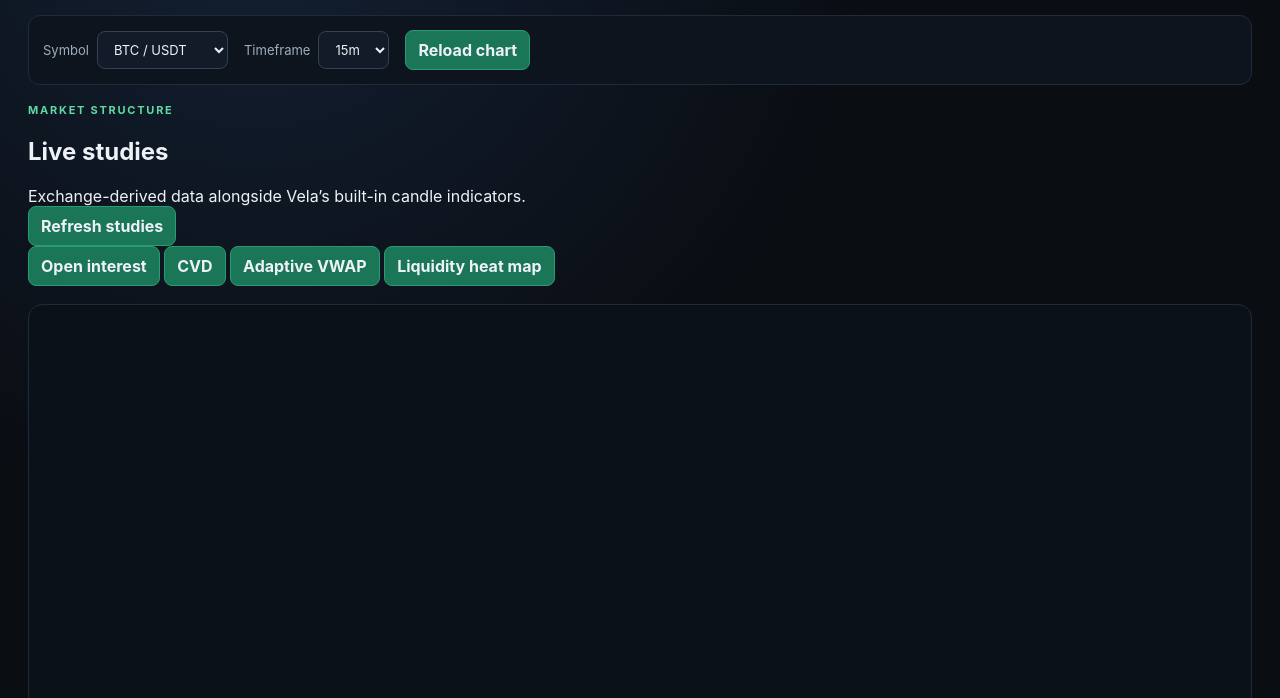
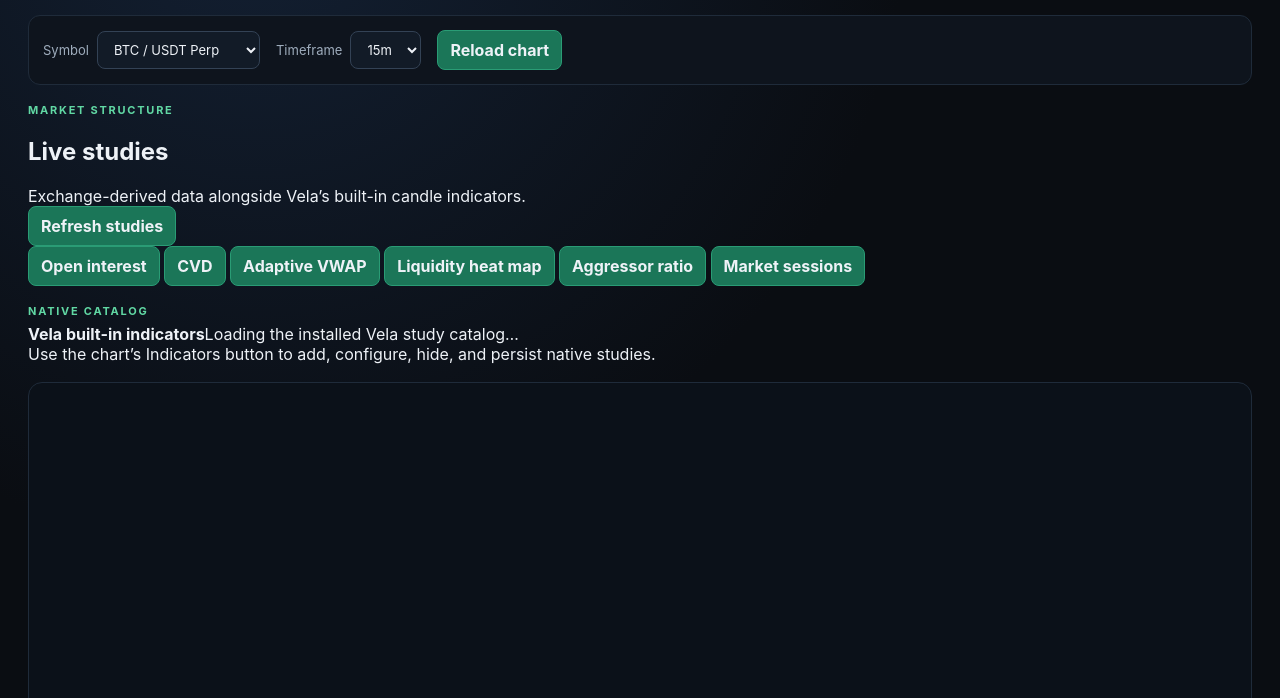
Before and after one commit to snakeplisskenai/vela-market-workspace, a website built with Vite: page index.html in a window 1280 px wide. Shown: the part 102-800 px from the top of the page. Built offline with nearby package versions, Linux system fonts and the light colour scheme; what @luxalgo/vela would draw is missing.

Commit message:
Add perpetual symbols and expanded live study controls

```diff
--- a/index.html
+++ b/index.html
@@ -28,7 +28,7 @@
         <div class="status" id="status" data-state="offline">Starting…</div>
       </header>
       <section class="toolbar" aria-label="Chart controls">
-        <label>Symbol <select id="symbol"><option value="BTCUSDT">BTC / USDT</option><option value="SUIUSDT">SUI / USDT</option><option value="PEPEUSDT">PEPE / USDT</option><option value="BONKUSDT">BONK / USDT</option><option value="ETHUSDT">ETH / USDT</option><option value="SOLUSDT">SOL / USDT</option></select></label>
+        <label>Symbol <select id="symbol"><option value="BTCUSDT.P">BTC / USDT Perp</option><option value="SUIUSDT.P">SUI / USDT Perp</option><option value="PEPEUSDT">PEPE / USDT Spot</option><option value="BONKUSDT">BONK / USDT Spot</option><option value="ETHUSDT.P">ETH / USDT Perp</option><option value="SOLUSDT.P">SOL / USDT Perp</option></select></label>
         <label>Timeframe <select id="timeframe"><option value="1">1m</option><option value="5">5m</option><option value="15" selected>15m</option><option value="60">1h</option><option value="240">4h</option></select></label>
         <button id="reload" type="button">Reload chart</button>
       </section>
@@ -42,8 +42,14 @@
           <button type="button" class="study-toggle active" data-study-toggle="cvd" aria-pressed="true">CVD</button>
           <button type="button" class="study-toggle active" data-study-toggle="vwap" aria-pressed="true">Adaptive VWAP</button>
           <button type="button" class="study-toggle active" data-study-toggle="heatmap" aria-pressed="true">Liquidity heat map</button>
+          <button type="button" class="study-toggle active" data-study-toggle="aggressor" aria-pressed="true">Aggressor ratio</button>
+          <button type="button" class="study-toggle active" data-study-toggle="sessions" aria-pressed="true">Market sessions</button>
         </div>
         <div class="studies-grid" data-studies-grid></div>
+      </section>
+      <section class="catalog-shell" aria-label="Vela indicator catalog">
+        <div><p class="eyebrow">NATIVE CATALOG</p><strong>Vela built-in indicators</strong><span data-native-catalog>Loading the installed Vela study catalog…</span></div>
+        <span>Use the chart’s Indicators button to add, configure, hide, and persist native studies.</span>
       </section>
       <section id="chart" class="chart" aria-label="Interactive financial chart"></section>
       <footer>
```
